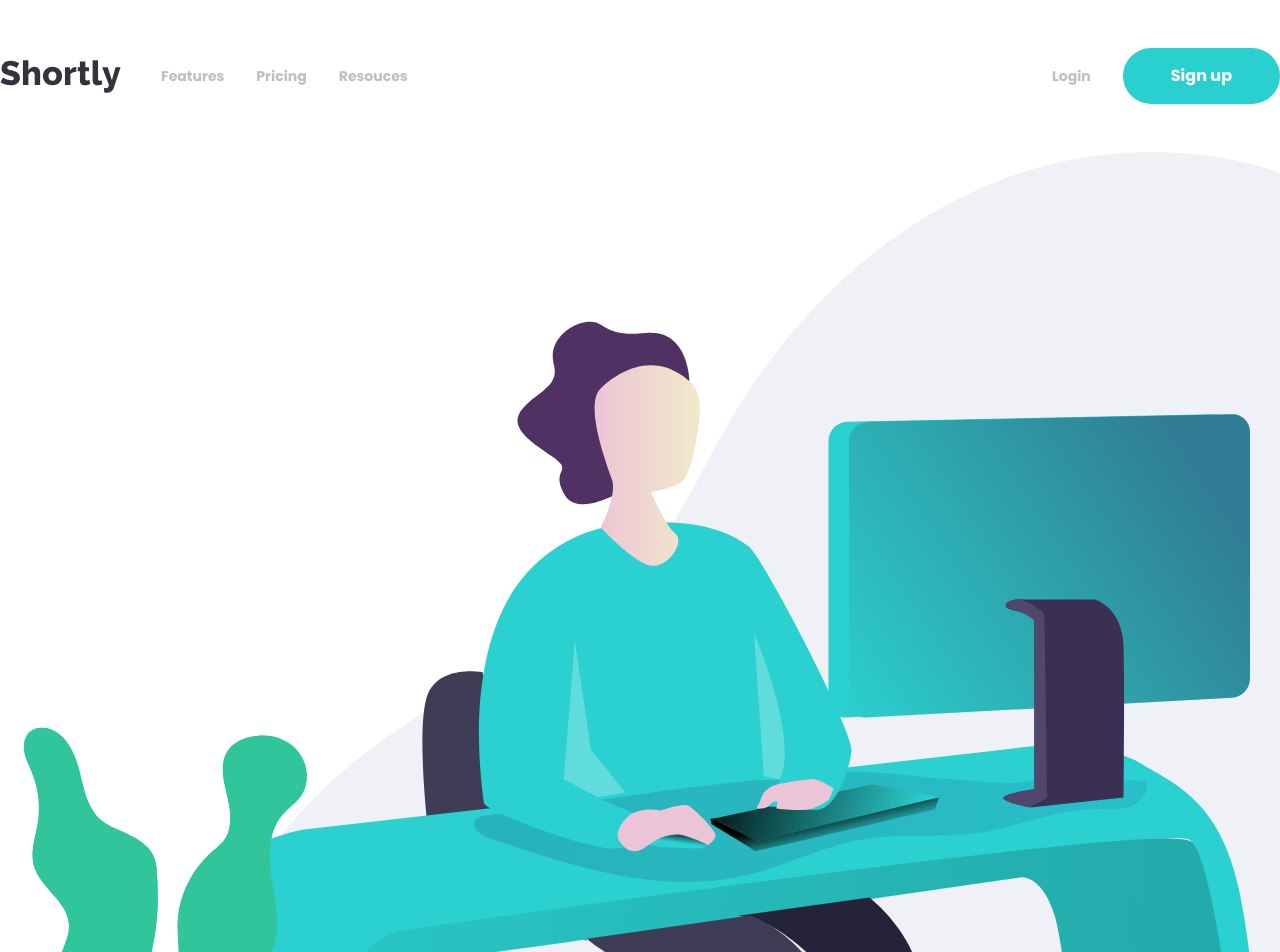
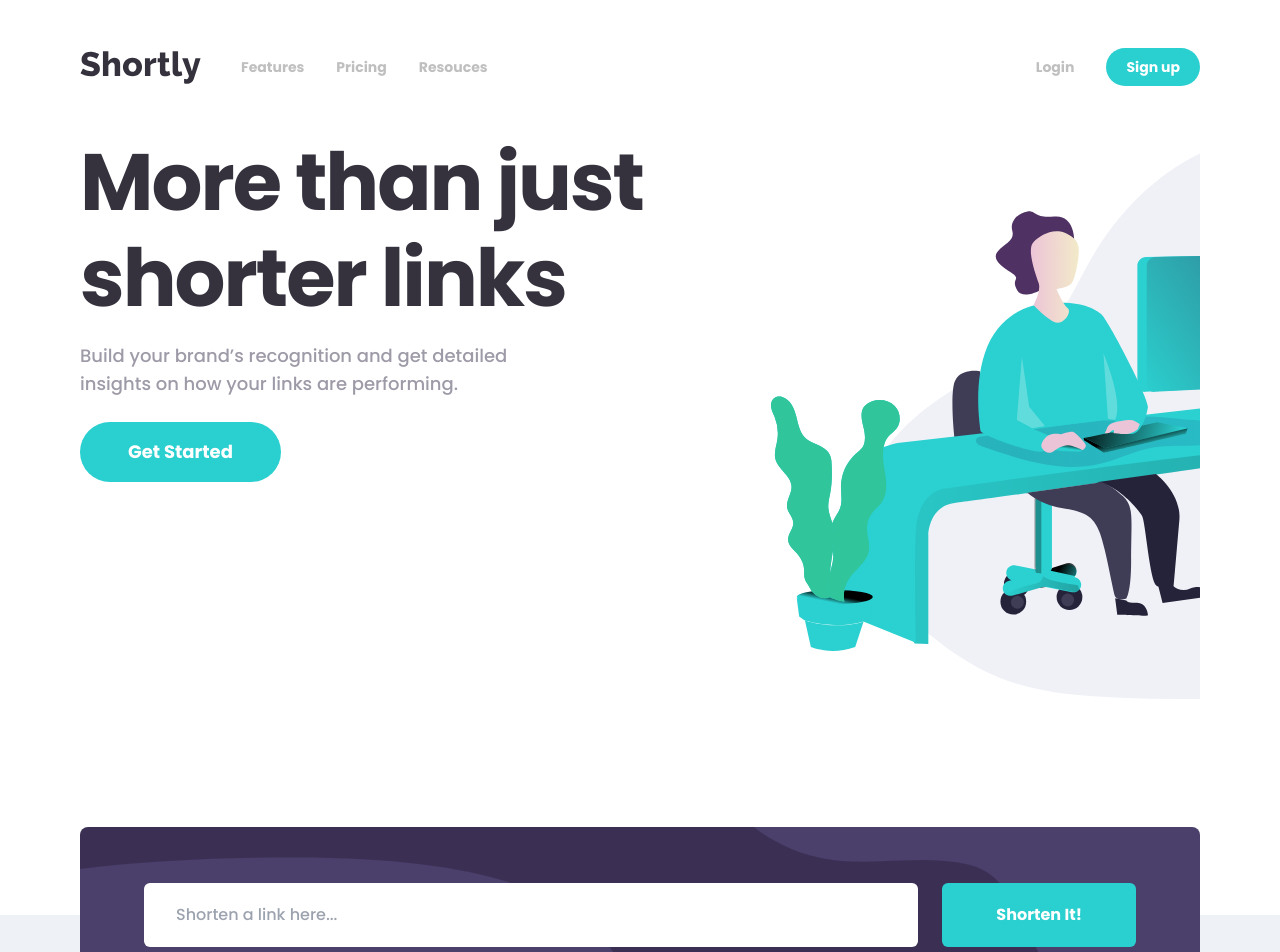
Before and after one commit to christycrt/url-shorten-api, a Next.js app: page / in a window 1280 px wide. Shown: the top 952 px of the page. Built offline with nearby package versions, Linux system fonts and the light colour scheme.

Commit message:
[UPDATE] Desktop interface

```diff
--- a/components/Features/InputLinkBox.tsx
+++ b/components/Features/InputLinkBox.tsx
@@ -54,7 +54,7 @@ const InputLinkBox: React.FC<Props> = ({ shortenLinks, setShortenLinks }) => {
       <div className="shorten-box">
         <div>
           <input
-            className={`bg-white px-3 py-3 rounded-md h-[56px] mb-1 w-[100%] outline-none ${
+            className={`bg-white px-3 py-3 rounded-md h-[56px] mb-1 w-[100%] outline-none lg:mb-0 lg:px-8 lg:py-8 ${
               errors.url ? "error" : ""
             }`}
             type="text"
--- a/components/Features/index.tsx
+++ b/components/Features/index.tsx
@@ -1,12 +1,12 @@
 import Button from "../common/Button";
-import FeatureCard from "../common/FeatureCard";
+import FeatureCard from "./FeatureCard";
 import ShortenLinkList from "components/Features/ShortenLinkList";
 import featureData from "../../data/FeatureData.json";
 
 const Features = () => {
   return (
-    <>
-      <div className="bg-grayish container mx-auto px-6 pb-20">
+    <div className="bg-grayish">
+      <div className="container pb-20">
         <ShortenLinkList />
         <p className="font-bold text-2xl text-center mb-6 text-very-dark-blue">
           Advanced Statistics
@@ -43,7 +43,7 @@ const Features = () => {
           </Button>
         </div>
       </div>
-    </>
+    </div>
   );
 };
 
--- a/components/Intro.tsx
+++ b/components/Intro.tsx
@@ -2,23 +2,24 @@ import Button from "./common/Button";
 
 const Intro = () => {
   return (
-    <div className="pb-44">
-      <div className="pl-6 overflow-x-hidden">
+    <div className="pb-44 lg:container lg:mx-auto">
+      <div className="lg:grid lg:grid-cols-12 lg:gap-16">
+        <div className="pl-6 overflow-x-hidden lg:col-span-5 lg:order-last lg:pl-0">
           <img
-          className="w-[150%] mb-10"
+            className="w-[150%] mb-10 lg:w-[200%]"
             src="images/illustration-working.svg"
             alt="illustration-working"
           />
         </div>
-      <div className="container mx-auto px-6">
-        <p className="font-bold text-3xl text-center text-very-dark-blue mb-4">
+        <div className="container text-center lg:col-span-7 lg:px-0 lg:text-left">
+          <p className="font-bold text-3xl text-very-dark-blue mb-4 lg:text-4xl lg:tracking-tight">
             More than just shorter links
           </p>
-        <p className="text-center text-grayish-violet mb-6 text-lg">
+          <p className=" text-grayish-violet mb-6 text-lg lg:pr-32">
             Build your brand’s recognition and get detailed insights on how your
             links are performing.
           </p>
-        <div className="flex justify-center">
+          <div className="flex justify-center lg:justify-start">
             <Button
               size="lg"
               radius="full"
@@ -31,6 +32,7 @@ const Intro = () => {
           </div>
         </div>
       </div>
+    </div>
   );
 };
 
--- a/components/common/Button.tsx
+++ b/components/common/Button.tsx
@@ -1,7 +1,7 @@
 interface Props {
   type?: "submit" | undefined;
   onClick?: () => void;
-  size: "sm" | "base" | "lg";
+  size: "s-sm" | "sm" | "base" | "lg";
   radius: "full" | "base";
   disable?: boolean;
 }
@@ -16,14 +16,17 @@ const Button: React.FC<Props> = ({
 }) => {
   let sizeClass;
   switch (size) {
+    case "s-sm":
+      sizeClass = "text-sm py-2 px-5";
+      break;
     case "sm":
-      sizeClass = "text-sm py-3";
+      sizeClass = "text-sm py-3 px-12";
       break;
     case "lg":
-      sizeClass = "text-lg py-4";
+      sizeClass = "text-lg py-4 px-12";
       break;
     default:
-      sizeClass = "text-base py-4";
+      sizeClass = "text-base py-4 px-12";
       break;
   }
 
@@ -40,7 +43,7 @@ const Button: React.FC<Props> = ({
   return (
     <button
       type={type}
-      className={`px-12 bg-cyan text-white font-bold ${sizeClass} ${radiusClass}`}
+      className={`bg-cyan text-white font-bold ${sizeClass} ${radiusClass}`}
       onClick={onClick}
       disabled={disable}
     >
--- a/styles/features.scss
+++ b/styles/features.scss
@@ -1,6 +1,6 @@
 .shorten-box {
-  @apply flex flex-col p-6 space-y-4 rounded-lg bg-no-repeat bg-dark-violet bg-right-top -translate-y-1/2;
-  background-image: url("../assets/bg-shorten-mobile.svg");
+  @apply flex flex-col p-6 space-y-4 rounded-lg bg-no-repeat bg-dark-violet bg-right-top -translate-y-1/2
+  bg-shorten-sm lg:bg-shorten-lg lg:grid lg:grid-cols-[4fr_1fr] lg:gap-6 lg:px-16 lg:py-14 lg:space-y-0 lg:bg-cover;
 }
 
 .shorten-link-box {
--- a/tailwind.config.js
+++ b/tailwind.config.js
@@ -11,16 +11,28 @@ module.exports = {
       "grayish-violet": "hsl(257, 7%, 63%)",
       "very-dark-blue": "hsl(255, 11%, 22%)",
       "very-dark-violet": "hsl(260, 8%, 14%)",
-      white: "hsl(0, 0%, 100%)"
+      white: "hsl(0, 0%, 100%)",
     },
     fontSize: {
-      sm: ['14px', '22px'],
-      base: ['16px', '24px'],
-      lg: ['18px', '28px'],
-      xl: ['22px', '30px'],
-      '2xl': ['28px', '34px'],
-      '3xl': ['42px', '1.2']
-    }
+      sm: ["14px", "22px"],
+      base: ["16px", "24px"],
+      lg: ["18px", "28px"],
+      xl: ["22px", "30px"],
+      "2xl": ["28px", "34px"],
+      "3xl": ["42px", "1.2"],
+      "4xl": ["80px", 1.2],
+    },
+    container: {
+      center: true,
+      padding: {
+        DEFAULT: "1.5rem",
+        lg: "5rem",
+      },
+    },
+    backgroundImage: {
+      "shorten-sm": "url('../assets/bg-shorten-mobile.svg')",
+      "shorten-lg": "url('../assets/bg-shorten-desktop.svg')",
+    },
   },
   plugins: [],
 };
```
Also changed, not shown: assets/bg-boost-desktop.svg (renamed from public/images/bg-boost-desktop.svg), assets/bg-shorten-desktop.svg (renamed from public/images/bg-shorten-desktop.svg), components/Features/FeatureCard.tsx (renamed from components/common/FeatureCard.tsx). Lines whose indentation alone changed are shown as unchanged.
